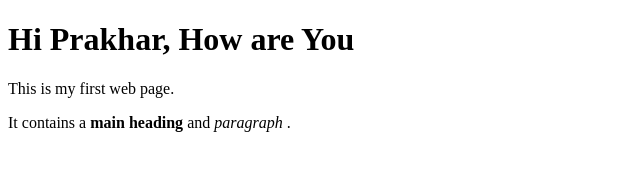
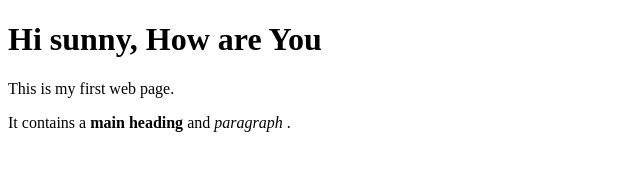
Before and after one commit to yudfgh/sanjayrepo, a plain HTML site: page index.html in a window 1280 px wide. Shown: the whole page, without its empty margins (0-640 px from the left). Drawn offline with Linux system fonts and the light colour scheme.

Commit message:
5th commit

```diff
--- a/index.html
+++ b/index.html
@@ -4,7 +4,7 @@
         <title>My web page</title>
     </head>
     <body>
-        <h1>Hi Prakhar, How are You</h1>
+        <h1>Hi sunny, How are You</h1>
         <p>This is my first web page.</p>
         <p>It contains a
              <strong>main heading</strong> and <em> paragraph </em>.
```
